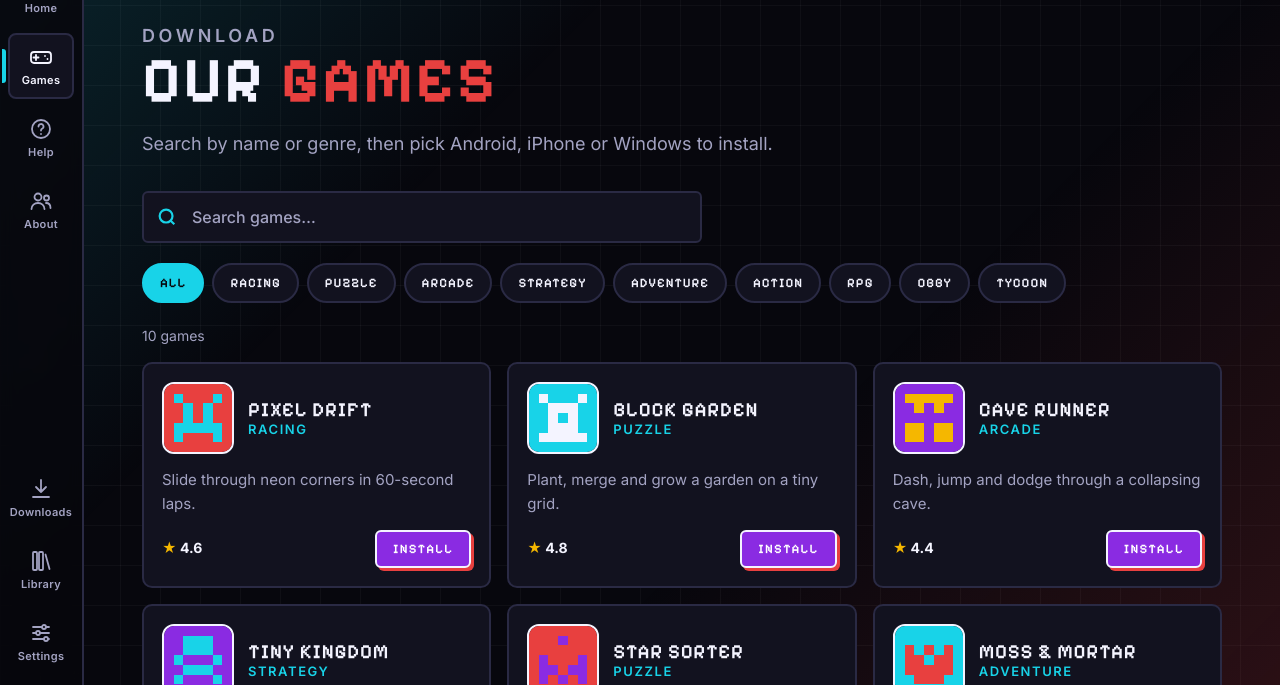
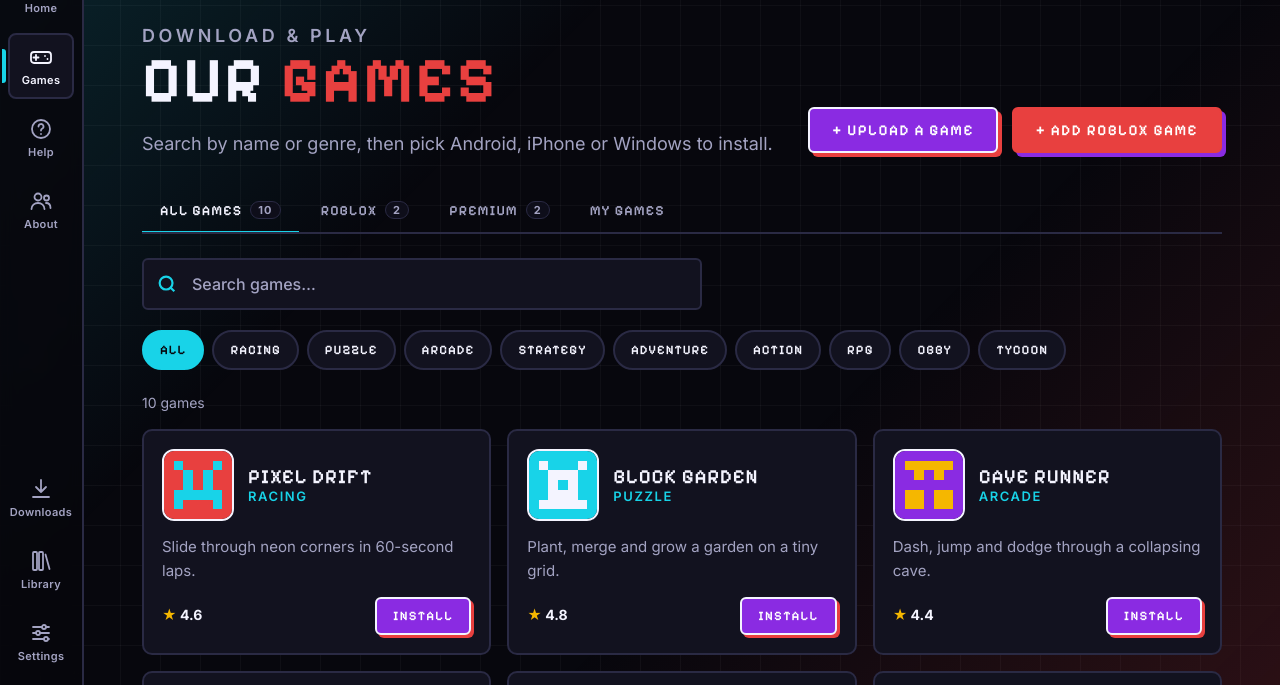
Before and after one commit to amirsohail100/Quadra-Pixel-Studio, a plain HTML site: page games.html in a window 1280 px wide. Shown: the part 115-800 px from the top of the page. Drawn offline with Linux system fonts and the light colour scheme.

Commit message:
feat: add sub-navigation and upload buttons to Games page

```diff
--- a/games.html
+++ b/games.html
@@ -32,11 +32,23 @@
 </header>
 <main>
 <div class="wrap">
-  <div class="page-title">
-    <p class="eyebrow">Download</p>
-    <h1>Our <span class="accent-r">games</span></h1>
-    <p>Search by name or genre, then pick Android, iPhone or Windows to install.</p>
+  <div class="page-title with-action">
+    <div>
+      <p class="eyebrow">Download &amp; play</p>
+      <h1>Our <span class="accent-r">games</span></h1>
+      <p id="tabIntro"></p>
+    </div>
+    <div class="row">
+      <button class="btn" type="button" data-upload="download">+ Upload a game</button>
+      <button class="btn red" type="button" data-upload="roblox">+ Add Roblox game</button>
+    </div>
   </div>
+  <nav class="subnav" id="subnav" aria-label="Games sections">
+    <a href="#all" data-tab="all">All games <span class="n"></span></a>
+    <a href="#roblox" data-tab="roblox">Roblox <span class="n"></span></a>
+    <a href="#premium" data-tab="premium">Premium <span class="n"></span></a>
+    <a href="#mine" data-tab="mine">My games <span class="n"></span></a>
+  </nav>
   <div class="search">
     <svg viewBox="0 0 24 24" fill="none" stroke="currentColor" stroke-width="2.4" aria-hidden="true"><circle cx="11" cy="11" r="7"/><path d="M20 20l-4-4"/></svg>
     <input id="q" type="search" placeholder="Search games…" autocomplete="off" aria-label="Search games">
@@ -44,7 +56,7 @@
   <div class="chips" id="chips" role="group" aria-label="Filter by genre"></div>
   <div class="count" id="count" aria-live="polite"></div>
   <div class="grid" id="grid"></div>
-  <div class="empty" id="empty" hidden>No games match that search. Try another name or genre.</div>
+  <div class="empty-state" id="empty" hidden></div>
 </div>
 </main>
 <footer class="site-footer">
@@ -59,7 +71,9 @@
 <script src="js/theme.js"></script>
 <script src="js/store.js"></script>
 <script src="js/games-data.js"></script>
+<script src="js/community.js"></script>
 <script src="js/game-ui.js"></script>
+<script src="js/upload.js"></script>
 <script src="js/main.js"></script>
 </body>
 </html>
```
